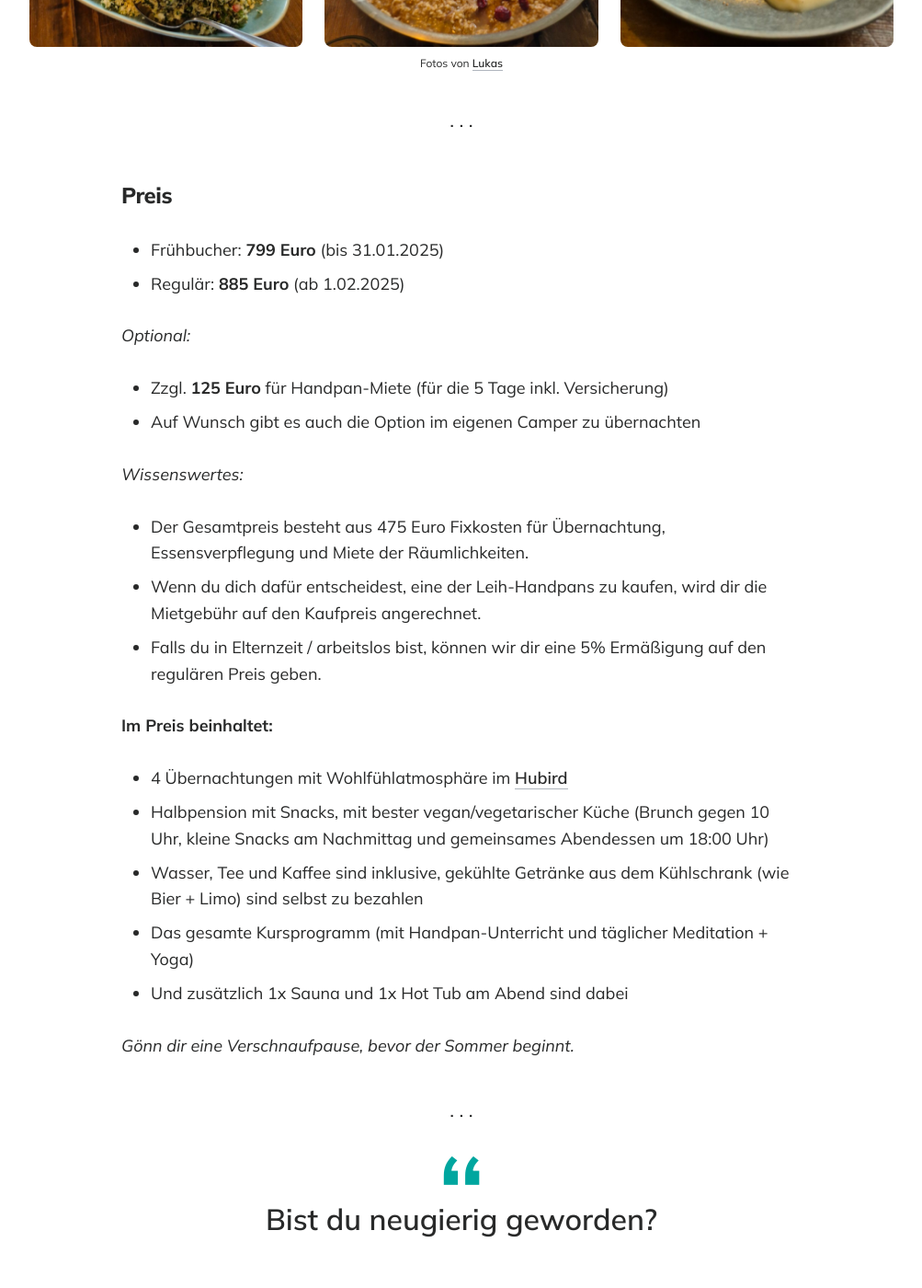
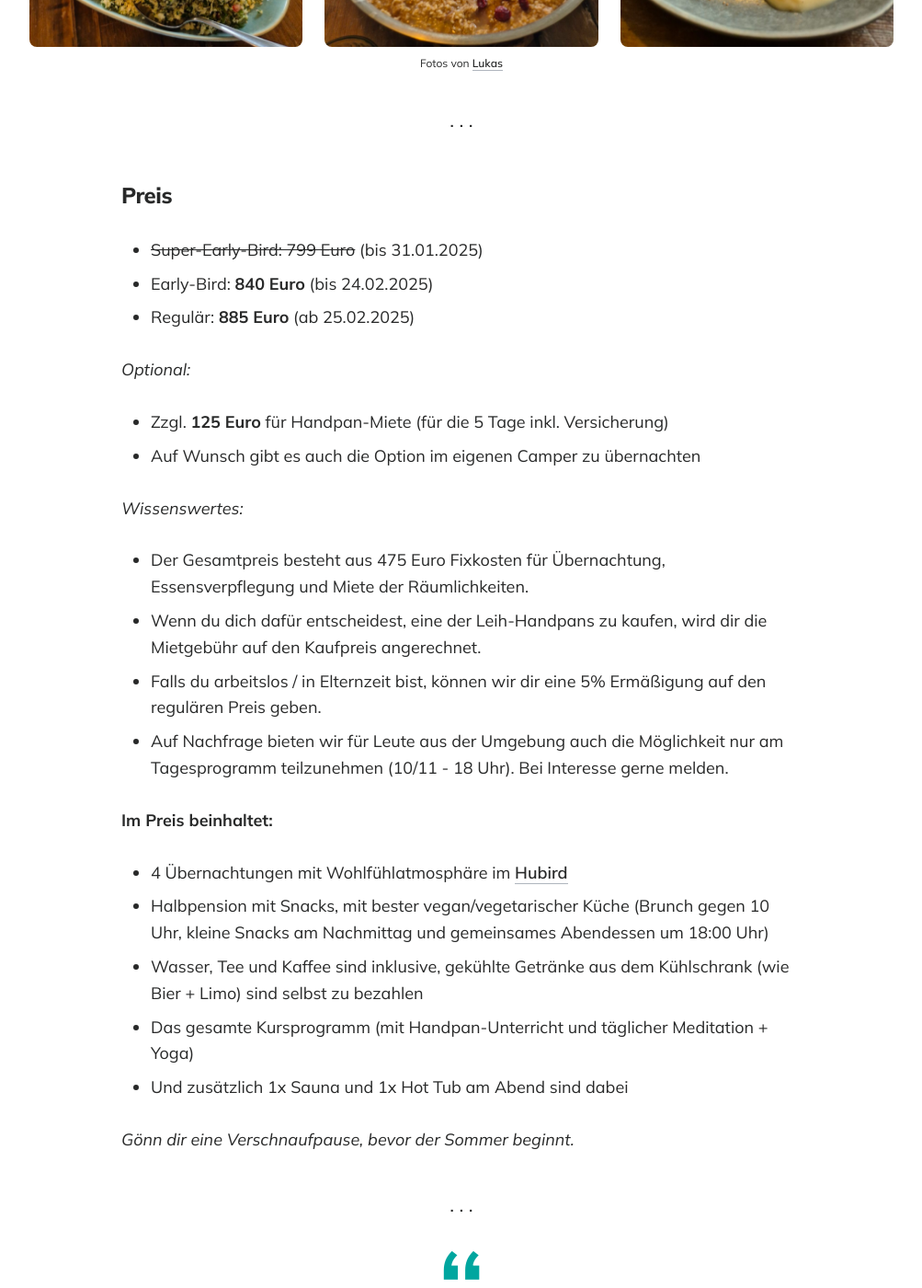
Before and after one commit to lukasziegler/retreats-in-oesterreich, a Jekyll site: the page built from _posts/2025-04-30-handpan-beginner-workshop-2025.markdown, in a window 1280 px wide and 1400 px high, scrolled down 5815 px. Shown: the whole window at 92% size, without its empty margins (138-1141 px from the left). Built offline with Jekyll 4.4.1, drawn with Linux system fonts in a browser that asks for light colours; some of the changed text lies outside the part shown.

Commit message:
Early bird extended + day pass

```diff
--- a/_posts/2025-04-30-handpan-beginner-workshop-2025.markdown
+++ b/_posts/2025-04-30-handpan-beginner-workshop-2025.markdown
@@ -2,7 +2,7 @@
 layout: post
 title: Handpan Beginner Days – Tirol 2025
 description: Tauche ein in die Welt der Handpan. Erlerne in nur wenigen Tagen die Grundlagen, wie du dich mit einer Handpan spielerisch leicht musikalisch ausdrücken kannst – und das in traumhafter Kulisse, kombiniert mit Yoga in den Tiroler Bergen. Gönn dir eine Auszeit von deinem Alltag, erlerne ein neues Instrument und komm zu neuen Kräften. Keine Vorkenntnisse + kein eigenes Instrument notwendig.
-date: 2024-01-30 12:02:12 +0100
+date: 2024-02-02 12:02:12 +0100
 author: lukas
 image: '/images/retreats/hubird-navis/handpan-im-navis-lukas--by-weni.jpg'
 tags: [tirol, handpan]
@@ -113,8 +113,9 @@ Auch für die **Yogastunden** von Alex sind keine Yoga-Vorkenntnisse notwendig.
 
 ### Preis
 
-- Frühbucher: **799 Euro** (bis 31.01.2025)
-- Regulär: **885 Euro** (ab 1.02.2025)
+- <span style="text-decoration: line-through">Super-Early-Bird: 799 Euro</span> (bis 31.01.2025)
+- Early-Bird: **840 Euro** (bis 24.02.2025)
+- Regulär: **885 Euro** (ab 25.02.2025)
 
 *Optional:*
 - Zzgl. **125 Euro** für Handpan-Miete (für die 5 Tage inkl. Versicherung)
@@ -123,7 +124,8 @@ Auch für die **Yogastunden** von Alex sind keine Yoga-Vorkenntnisse notwendig.
 *Wissenswertes:*
 - Der Gesamtpreis besteht aus 475 Euro Fixkosten für Übernachtung, Essensverpflegung und Miete der Räumlichkeiten.
 - Wenn du dich dafür entscheidest, eine der Leih-Handpans zu kaufen, wird dir die Mietgebühr auf den Kaufpreis angerechnet.
-- Falls du in Elternzeit / arbeitslos bist, können wir dir eine 5% Ermäßigung auf den regulären Preis geben.
+- Falls du arbeitslos / in Elternzeit bist, können wir dir eine 5% Ermäßigung auf den regulären Preis geben.
+- Auf Nachfrage bieten wir für Leute aus der Umgebung auch die Möglichkeit nur am Tagesprogramm teilzunehmen (10/11 - 18 Uhr). Bei Interesse gerne melden.
 
 
 **Im Preis beinhaltet:**
```
